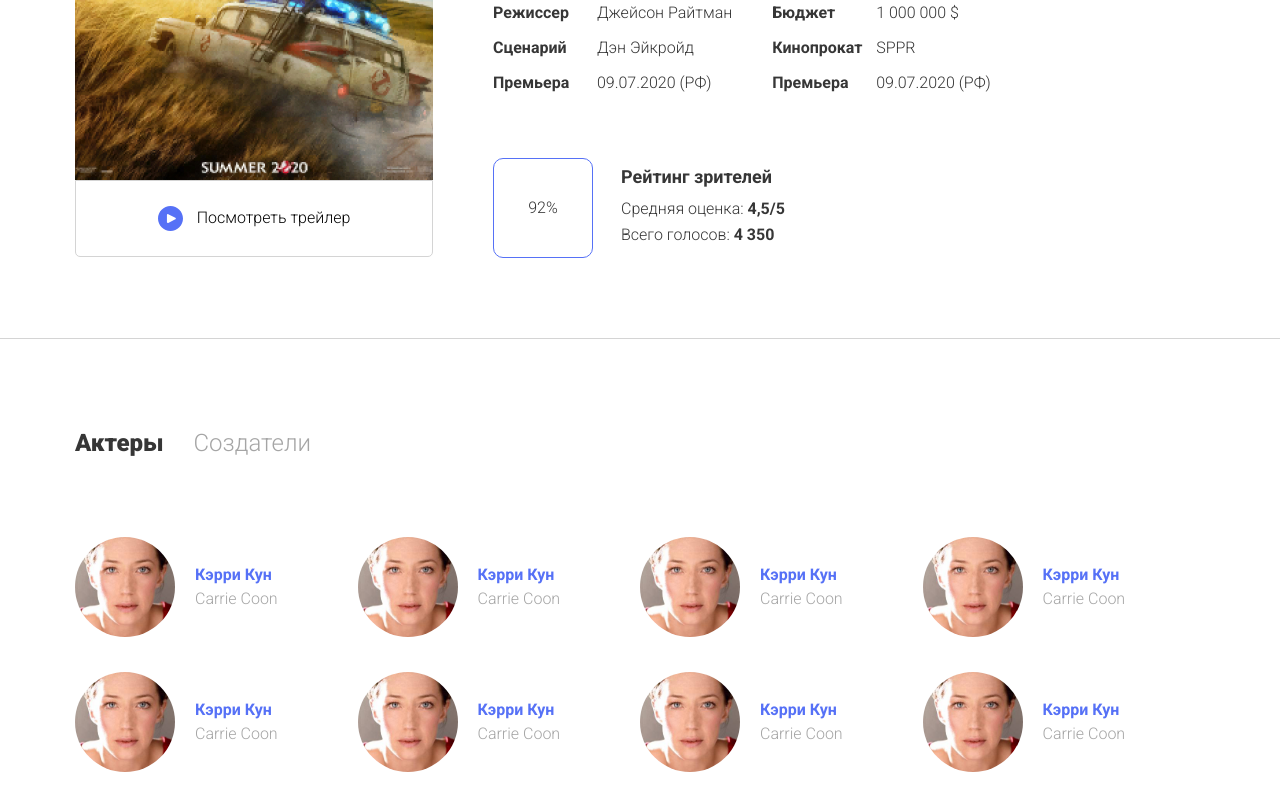
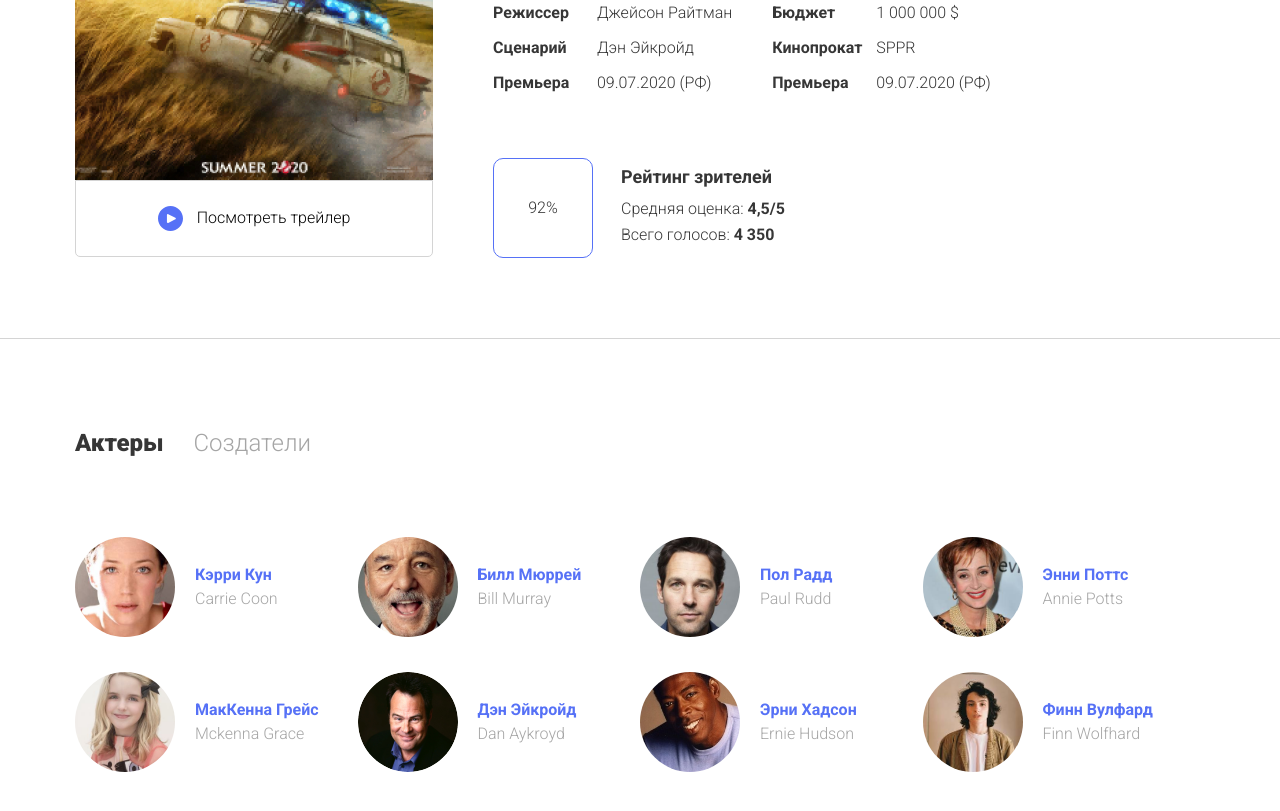
Before and after one commit to maxgen6/Ghostbusters, a plain HTML site: page index.html in a window 1280 px wide. Shown: the part 468-1279 px from the top of the page. Drawn offline with Linux system fonts and the light colour scheme.

Commit message:
день второй

```diff
--- a/index.html
+++ b/index.html
@@ -106,58 +106,58 @@
                     </div>
                     <!-- /.card -->
                     <div class="card">
-                        <img src="img/actors/1.png" alt="" class="card-image">
+                        <img src="img/actors/2.png" alt="" class="card-image">
                         <div class="card-text">
-                            <h3 class="name">Кэрри Кун</h3>
-                            <span class="en-name">Carrie Coon</span>
+                            <h3 class="name">Билл Мюррей</h3>
+                            <span class="en-name">Bill Murray</span>
                         </div>
                     </div>
                     <!-- /.card -->
                     <div class="card">
-                        <img src="img/actors/1.png" alt="" class="card-image">
+                        <img src="img/actors/3.png" alt="" class="card-image">
                         <div class="card-text">
-                            <h3 class="name">Кэрри Кун</h3>
-                            <span class="en-name">Carrie Coon</span>
+                            <h3 class="name">Пол Радд</h3>
+                            <span class="en-name">Paul Rudd</span>
                         </div>
                     </div>
                     <!-- /.card -->
                     <div class="card">
-                        <img src="img/actors/1.png" alt="" class="card-image">
+                        <img src="img/actors/4.png" alt="" class="card-image">
                         <div class="card-text">
-                            <h3 class="name">Кэрри Кун</h3>
-                            <span class="en-name">Carrie Coon</span>
+                            <h3 class="name">Энни Поттс</h3>
+                            <span class="en-name">Annie Potts</span>
                         </div>
                     </div>
                     <!-- /.card -->
                     <div class="card">
-                        <img src="img/actors/1.png" alt="" class="card-image">
+                        <img src="img/actors/5.png" alt="" class="card-image">
                         <div class="card-text">
-                            <h3 class="name">Кэрри Кун</h3>
-                            <span class="en-name">Carrie Coon</span>
+                            <h3 class="name">МакКенна Грейс</h3>
+                            <span class="en-name">Mckenna Grace</span>
                         </div>
                     </div>
                     <!-- /.card -->
                     <div class="card">
-                        <img src="img/actors/1.png" alt="" class="card-image">
+                        <img src="img/actors/6.png" alt="" class="card-image">
                         <div class="card-text">
-                            <h3 class="name">Кэрри Кун</h3>
-                            <span class="en-name">Carrie Coon</span>
+                            <h3 class="name">Дэн Эйкройд</h3>
+                            <span class="en-name">Dan Aykroyd</span>
                         </div>
                     </div>
                     <!-- /.card -->
                     <div class="card">
-                        <img src="img/actors/1.png" alt="" class="card-image">
+                        <img src="img/actors/7.png" alt="" class="card-image">
                         <div class="card-text">
-                            <h3 class="name">Кэрри Кун</h3>
-                            <span class="en-name">Carrie Coon</span>
+                            <h3 class="name">Эрни Хадсон</h3>
+                            <span class="en-name">Ernie Hudson</span>
                         </div>
                     </div>
                     <!-- /.card -->
                     <div class="card">
-                        <img src="img/actors/1.png" alt="" class="card-image">
+                        <img src="img/actors/8.png" alt="" class="card-image">
                         <div class="card-text">
-                            <h3 class="name">Кэрри Кун</h3>
-                            <span class="en-name">Carrie Coon</span>
+                            <h3 class="name">Финн Вулфард</h3>
+                            <span class="en-name">Finn Wolfhard</span>
                         </div>
                     </div>
                     <!-- /.card -->
```
Also changed, not shown: img/actors/2.png (added), img/actors/3.png (added), img/actors/4.png (added), img/actors/5.png (added), img/actors/6.png (added), img/actors/7.png (added), img/actors/8.png (added).
